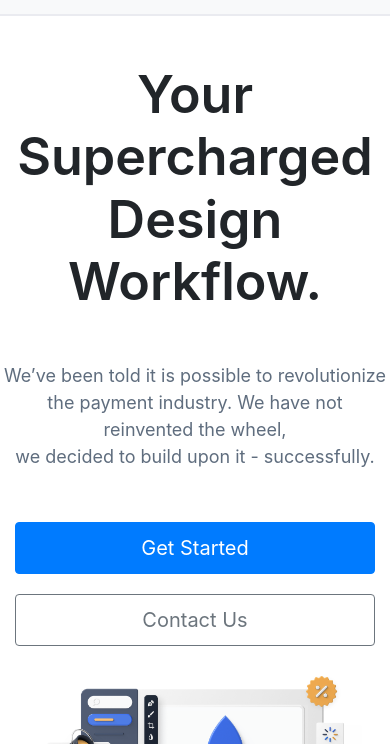
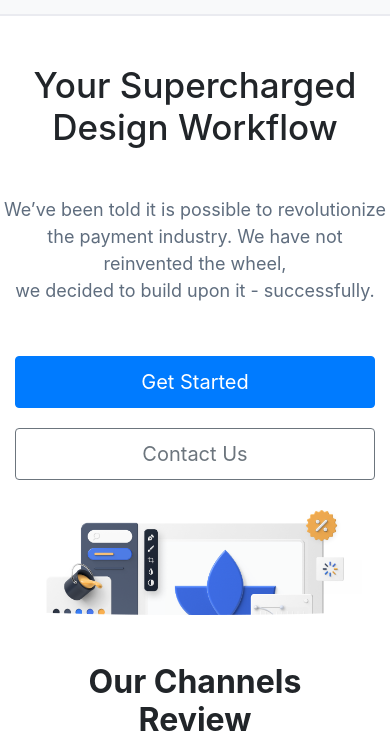
Before and after one commit to MWahhaj2122/LookscoutWebsite, a plain HTML site: page index.html in a window 390 px wide. Shown: the part 70-814 px from the top of the page. Drawn offline with nearby package versions, Linux system fonts and the light colour scheme; files whose address does not match are found by name.

Commit message:
change the heading text

```diff
--- a/index.html
+++ b/index.html
@@ -58,7 +58,8 @@
 
   <div class="section1 heading">
     <!-- Heading and Subheading -->
-    <h1 class="heading mb-5 mt-5">Your Supercharged Design<br> Workflow.</h1>
+    <h1 class="heading mb-5 mt-5">Your Supercharged <span class="desktop-text">Design</span>
+      <span class="mobile-text">Workflow</span></h1>
     <p class="subheading mb-5">We’ve been told it is possible to revolutionize the payment industry. We have not
       reinvented the wheel,<br> we
       decided to build upon it - successfully.</p>
--- a/style.css
+++ b/style.css
@@ -181,7 +181,9 @@ body,
         font-size: 52px;
         font-weight: 700;
     }
-
+    .mobile-text {
+        display: block;
+    }
     @media (max-width: 991px) {
       .bg-on-tablet-mobile {
         background-color: azure;
@@ -199,7 +201,8 @@ body,
         margin-top: 14px;
       }
       .heading h1 {
-        font-weight: 600;
+        font-weight: 550;
+        font-size: 35px;
       }
       .custom {
         text-align: left;
@@ -213,8 +216,8 @@ body,
         padding: 10px;
         font-size: 20px;
       }
-      .section h1 {
-        font-weight: 1000;
+      .mobile-text {
+        display: inline;
       }
     }
     @media (min-width: 768px) and (max-width: 1024px) {
@@ -223,4 +226,11 @@ body,
           height: 329px;
           background-repeat: no-repeat;
       }
+      .section h1 {
+        font-weight: 600;
+        font-size: 40px;
+      }
+      .mobile-text {
+        display: inline;
+      }
     }
```
